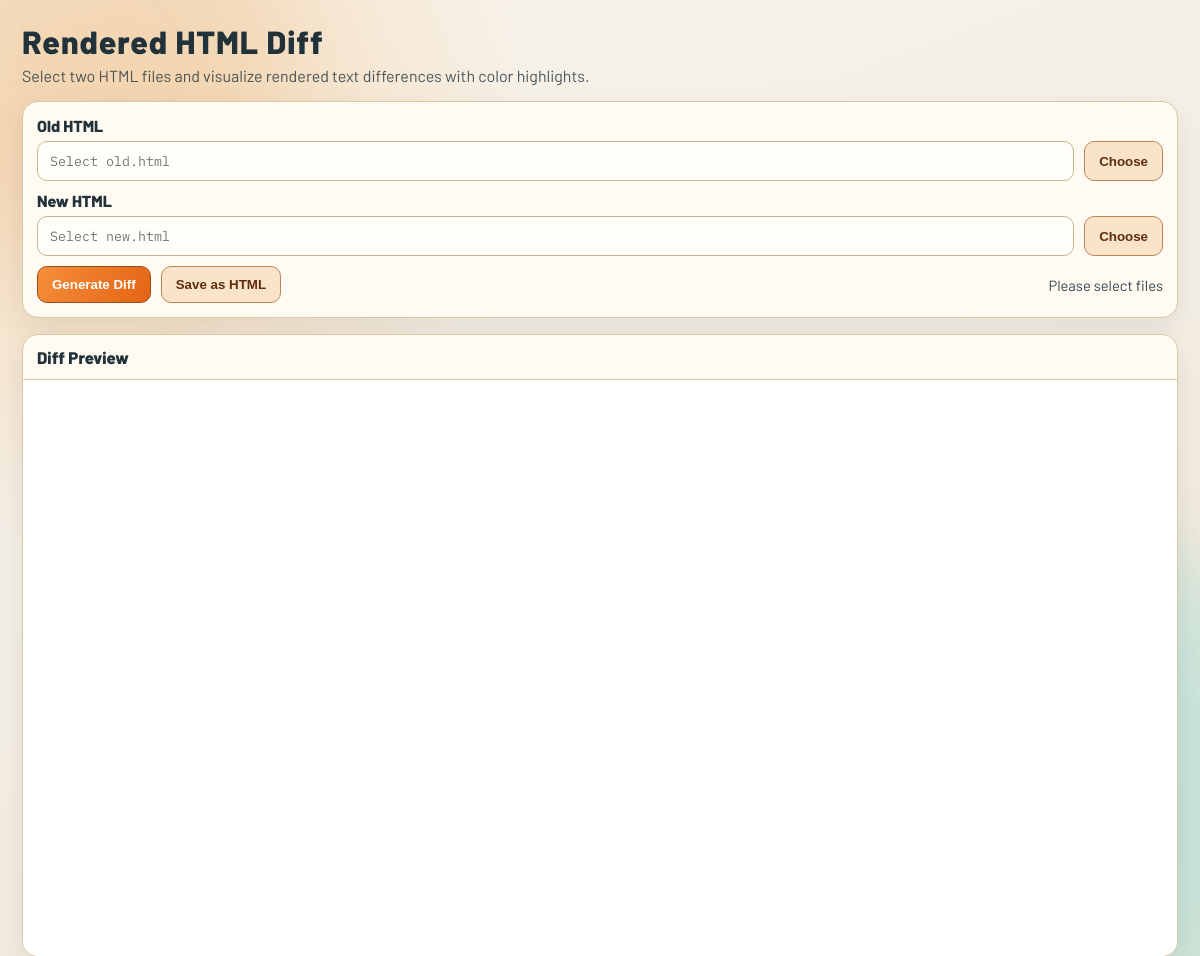
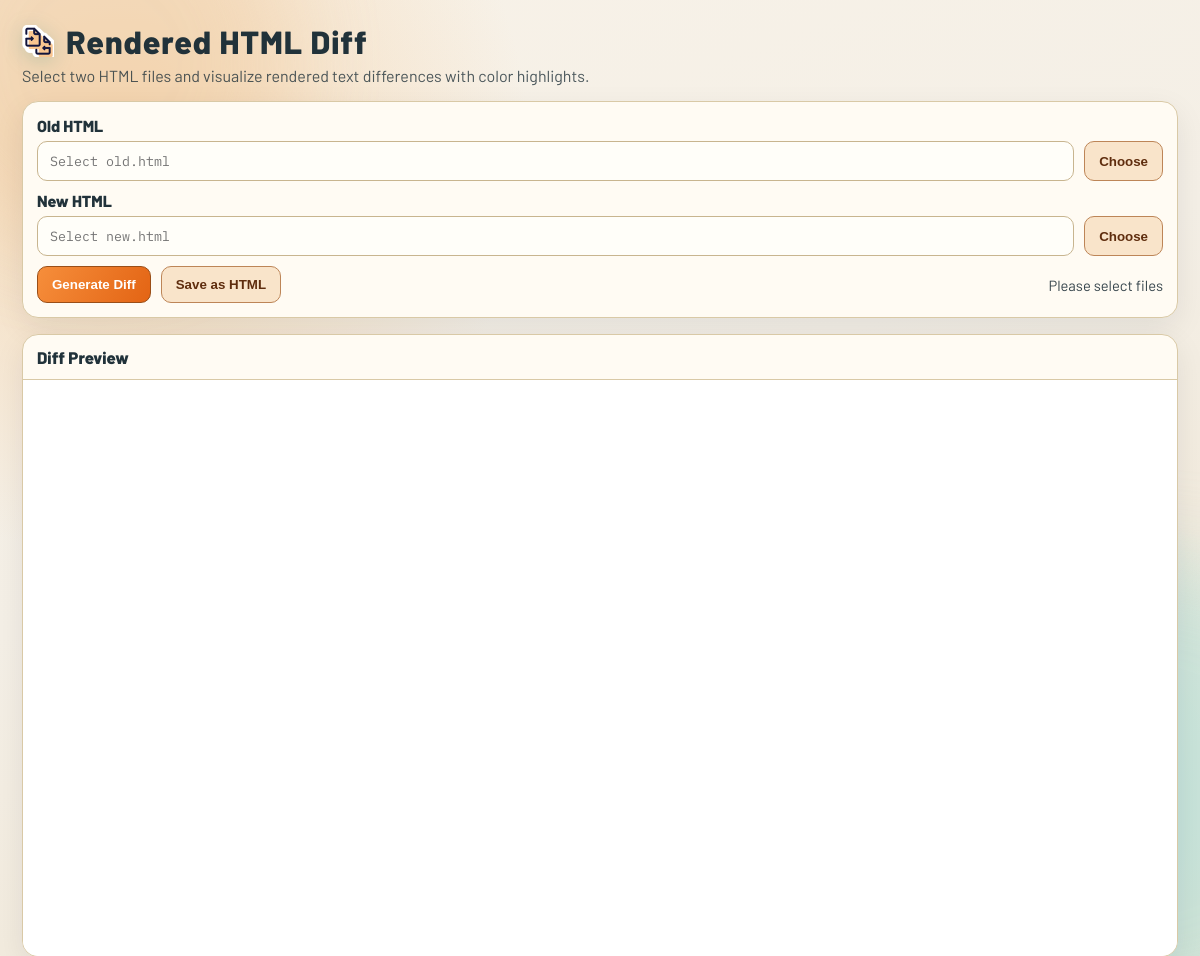
Before and after one commit to msmsrep/RenderedHTMLDiff_Electron, an Electron app: page index.html in a window 1200 px wide. Shown: the top 956 px of the page. Drawn offline with Linux system fonts and the light colour scheme.

Commit message:
アイコンの 反映

```diff
--- a/index.html
+++ b/index.html
@@ -12,8 +12,14 @@
 
     <main class="app-shell">
       <header class="app-header">
-        <h1>Rendered HTML Diff</h1>
-        <p>Select two HTML files and visualize rendered text differences with color highlights.</p>
+        <div class="title-row">
+          <img class="title-icon" src="assets/icon-64.png" alt="App icon" />
+          <h1>Rendered HTML Diff</h1>
+        </div>
+        <p>
+          Select two HTML files and visualize rendered text differences with
+          color highlights.
+        </p>
       </header>
 
       <section class="panel controls">
@@ -44,7 +50,9 @@
         </div>
 
         <div class="action-row">
-          <button id="runDiff" type="button" class="primary">Generate Diff</button>
+          <button id="runDiff" type="button" class="primary">
+            Generate Diff
+          </button>
           <button id="saveDiff" type="button">Save as HTML</button>
           <span id="status" class="status">Please select files</span>
         </div>
--- a/styles.css
+++ b/styles.css
@@ -58,6 +58,19 @@ body {
   gap: 16px;
   min-height: 100vh;
   padding: 22px;
+}
+
+.title-row {
+  display: inline-flex;
+  align-items: center;
+  gap: 12px;
+}
+
+.title-icon {
+  width: 32px;
+  height: 32px;
+  flex: 0 0 auto;
+  filter: drop-shadow(0 4px 10px rgba(15, 118, 110, 0.2));
 }
 
 .app-header h1 {
```
